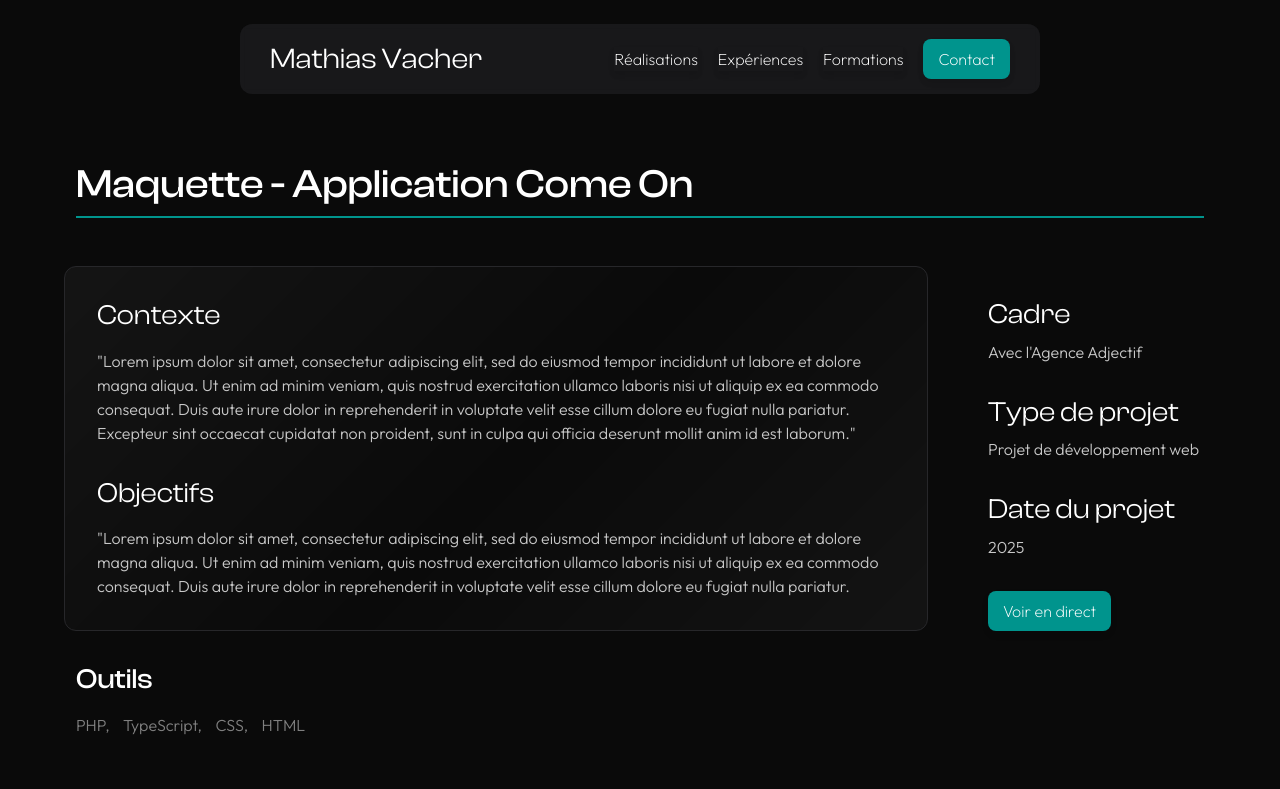
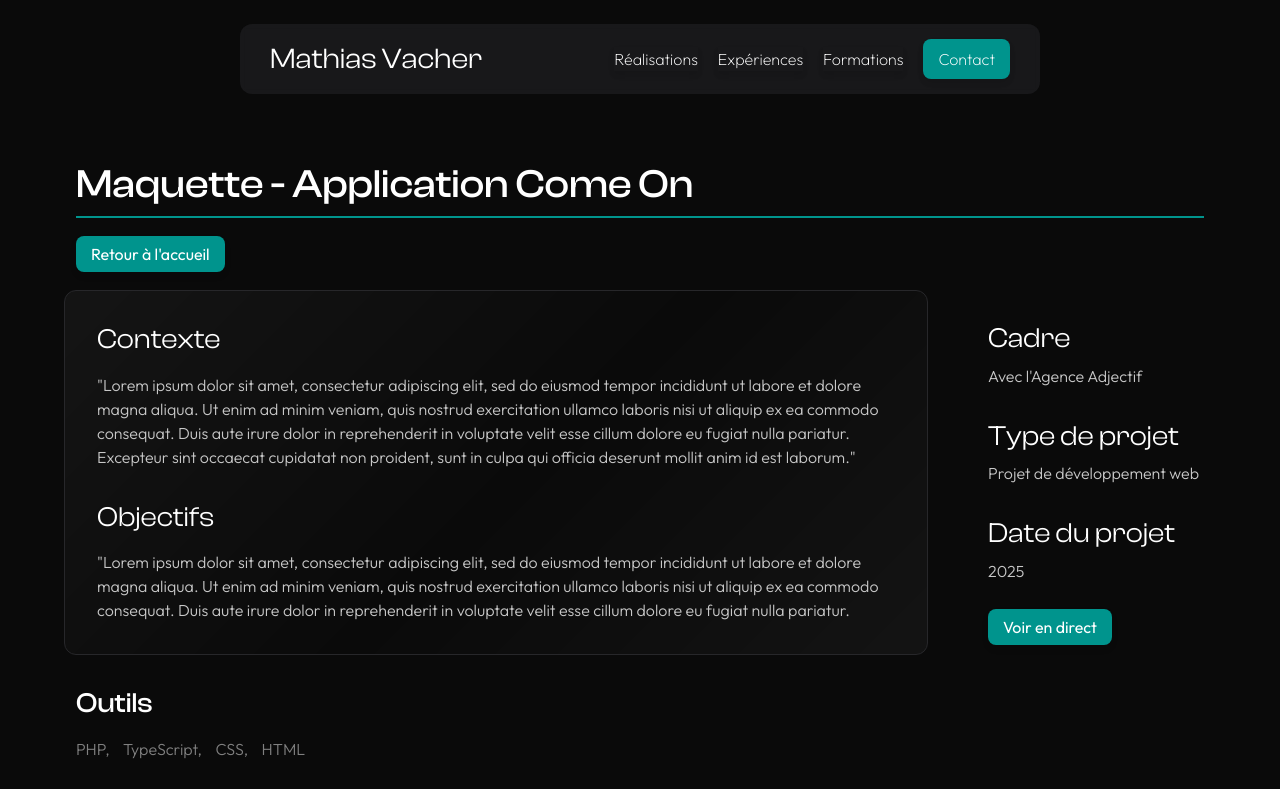
Before and after one commit to mathiasvacher/portfolio, a React (Vite) app: page /portfolio/realisations/come-on in a window 1280 px wide. Shown: the top 789 px of the page. Built offline with nearby package versions, Linux system fonts and the light colour scheme.

Commit message:
modification page realisation detail

```diff
--- a/src/pages/realisation-details.tsx
+++ b/src/pages/realisation-details.tsx
@@ -1,9 +1,14 @@
 import { useParams } from "react-router-dom";
-import { projetsDev, projetsCreation } from "../components/data/realisations-data.tsx";
+import {
+  projetsDev,
+  projetsCreation,
+} from "../components/data/realisations-data.tsx";
 
 const RealisationsDetails = () => {
   const { projetId } = useParams();
-  const projet = [...projetsDev, ...projetsCreation].find((p) => p.idRea === projetId);
+  const projet = [...projetsDev, ...projetsCreation].find(
+    (p) => p.idRea === projetId
+  );
 
   if (!projet) {
     return <h2>Réalisation non trouvée</h2>;
@@ -16,12 +21,18 @@ const RealisationsDetails = () => {
           <h1>{projet.titre}</h1>
         </div>
 
+        <div className="back-to-home">
+          <a href="/" className="bouton">
+            Retour à l'accueil
+          </a>
+        </div>
+
         <div className="row row-content">
           <div className="col-18 col-left">
             {projet.contentPage.map((content, index) => (
               <div key={index}>
                 {content.leftSection.map((section, idx) => (
-                  <div className='container-title-text' key={idx}>
+                  <div className="container-title-text" key={idx}>
                     <h3>{section.title}</h3>
                     <p>{section.content}</p>
                   </div>
@@ -32,9 +43,9 @@ const RealisationsDetails = () => {
 
           <div className="col-5 col-right">
             {projet.contentPage.map((content, index) => (
-              <div className='container-right' key={index}>
+              <div className="container-right" key={index}>
                 {content.rightSection.map((section, idx) => (
-                  <div className='container-title-text' key={idx}>
+                  <div className="container-title-text" key={idx}>
                     <h3>{section.title}</h3>
                     <p>{section.content}</p>
                   </div>
@@ -43,7 +54,9 @@ const RealisationsDetails = () => {
             ))}
 
             <div className="bouton-live-right">
-              <a href={projet.lienBoutonLive} className="bouton btn-live">{projet.texteBoutonLive}</a>
+              <a href={projet.lienBoutonLive} className="bouton">
+                {projet.texteBoutonLive}
+              </a>
             </div>
           </div>
 
@@ -51,7 +64,10 @@ const RealisationsDetails = () => {
             <h3>Outils</h3>
             <p>
               {projet.outils.map((outil, index) => (
-                <span key={index} className="outil-span">{outil}{index < projet.outils.length - 1 ? ', ' : ''}</span>
+                <span key={index} className="outil-span">
+                  {outil}
+                  {index < projet.outils.length - 1 ? ", " : ""}
+                </span>
               ))}
             </p>
           </div>
@@ -63,7 +79,11 @@ const RealisationsDetails = () => {
                 <div className="image-gallery">
                   {content.imagesPage.images.map((image, imgIdx) => (
                     <div className="image-container" key={imgIdx}>
-                      <img src={image} alt={`Illustration ${imgIdx + 1}`} className="gallery-image" />
+                      <img
+                        src={image}
+                        alt={`Illustration ${imgIdx + 1}`}
+                        className="gallery-image"
+                      />
                     </div>
                   ))}
                 </div>
--- a/src/scss/realisation-details/realisation-details.scss
+++ b/src/scss/realisation-details/realisation-details.scss
@@ -19,8 +19,12 @@
             }
         }
 
+        .back-to-home {
+            margin-top: 1.5rem;
+        }
+
         .row-content {
-            margin-top: 3rem;
+            margin-top: 1.5rem;
             justify-content: space-between;
 
             .container-title-text {
--- a/src/scss/style.scss
+++ b/src/scss/style.scss
@@ -24,6 +24,11 @@
 @use './realisation-details/realisation-details.scss';
 
 @import 'bootstrap/scss/bootstrap';
+
+html {
+    scroll-behavior: smooth;
+    scroll-padding-top: 100px; /* Ajuste cette valeur selon le padding que tu veux */
+  }
 
 html, body {
     overflow-x: hidden;
```
